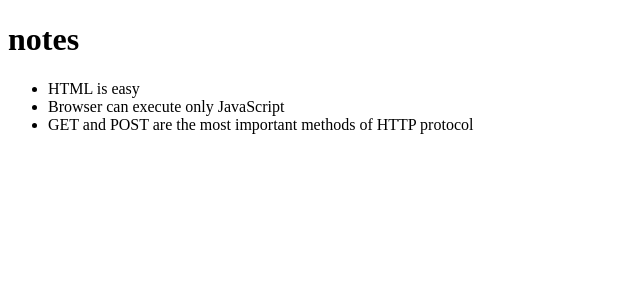
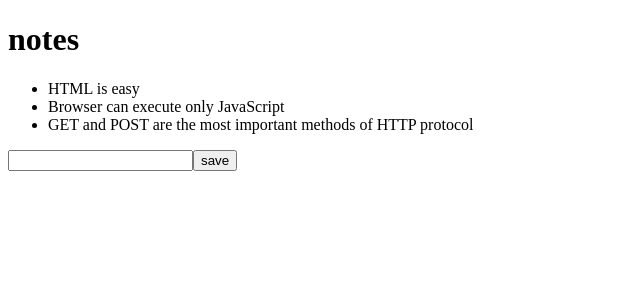
Before and after one commit to iuhmirza/fso-sandbox, a React (Create React App) app in the folder part2a/: page / in a window 1280 px wide. Shown: the top 300 px of the page, without its empty margins (0-640 px from the left). Built offline with nearby package versions, Linux system fonts and the light colour scheme.

Commit message:
Add form

```diff
--- a/part2a/src/App.js
+++ b/part2a/src/App.js
@@ -3,6 +3,11 @@
 
 const App = (props) => {
   const [notes, setNotes] = useState(props.notes)
+
+  const addNote = (event) => {
+    event.preventDefault()
+    console.log('button clicked', event.target);
+  }
 
   return (
     <div>
@@ -10,6 +15,10 @@
       <ul>
         {notes.map(note => <Note key={note.id} note={note} />)}
       </ul>
+      <form onSubmit={addNote}>
+        <input />
+        <button type="submit">save</button>
+      </form>
     </div>
   )
 
```
